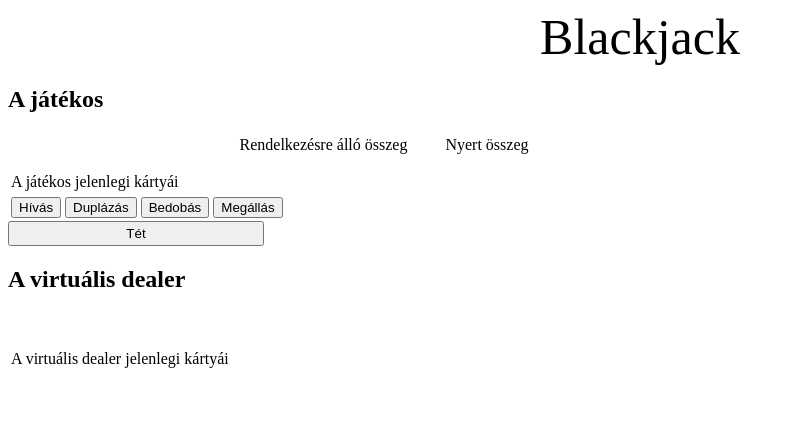
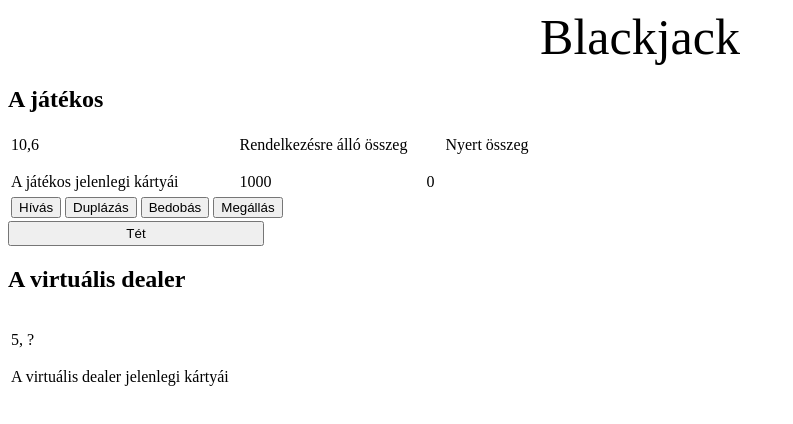
Before and after one commit to O48WRX/AFP_2021_1_CS1340_Akropolisz, a plain HTML site: page index.html in a window 1280 px wide. Both pictures are taken after a click on the button "Megállás". Shown: the whole page, without its empty margins (0-793 px from the left). Drawn offline with Linux system fonts and the light colour scheme.

Commit message:
Javascript működő v1.0
A javascript kód működő 1.0-ás verziója.

```diff
--- a/index.html
+++ b/index.html
@@ -159,8 +159,8 @@
 
 		function GetCardValue(CardDeck) {
 			sumvalue = 0;
-			for (cards in CardDeck) {
-				sumvalue = sumvalue + cards;
+			for (let i = 0; i < CardDeck.length; i++) {
+				sumvalue = sumvalue + CardDeck[i];
 			}
 			return sumvalue;
 		}
@@ -183,9 +183,18 @@
 
 		function StopAndEvaluate() {
 			document.getElementById("ShowVDCards").innerHTML = VDKartyai;
-			while (!(GetCardValue(VDKartyai) >= 21) && !(GetCardValue(VDKartyai) > GetCardValue(jatekosKartyai)) {
+			if (GetCardValue(VDKartyai) > GetCardValue(jatekosKartyai)) {
+				RoundLost();
+				return;
+			}
+			while (GetCardValue(VDKartyai) <= 21 || GetCardValue(VDKartyai) < GetCardValue(jatekosKartyai)) {
+				if (GetCardValue(VDKartyai) > GetCardValue(jatekosKartyai)) {
+					break;
+				}
 				VDKartyai.push(DrawRandomCard(deck));
+				document.getElementById("ShowVDCards").innerHTML = VDKartyai;
 			}
+			alert(GetCardValue(VDKartyai) + "<->" + GetCardValue(jatekosKartyai));
 			if (GetCardValue(VDKartyai) > GetCardValue(jatekosKartyai) && GetCardValue(VDKartyai) <= 21) {
 				RoundLost();
 				return;
```
